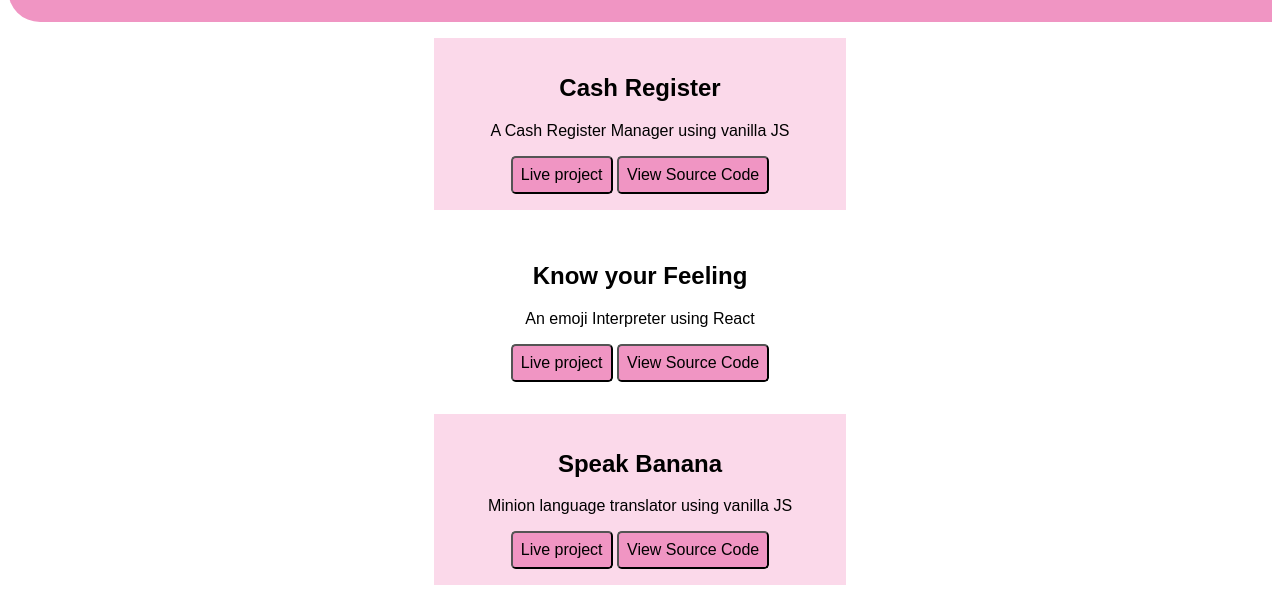
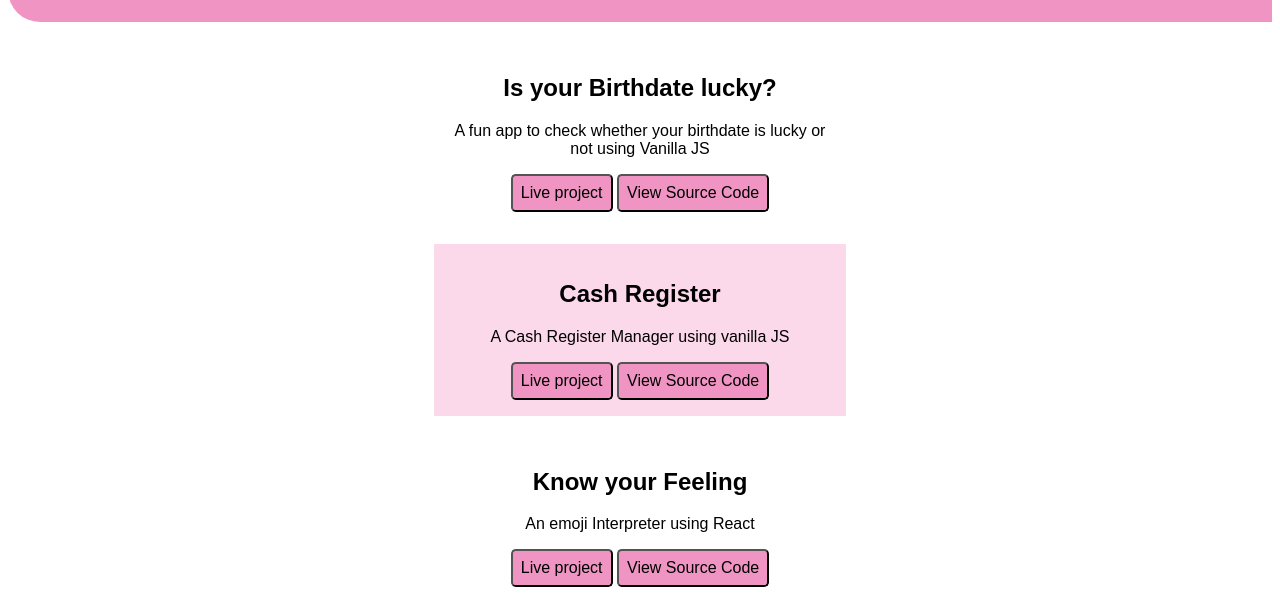
Before and after one commit to KeerthikaReddyP/Portfolio-GettingStarted, a plain HTML site: page projects.html in a window 1280 px wide. Shown: the part 99-715 px from the top of the page. Drawn offline with Linux system fonts and the light colour scheme.

Commit message:
Updated projects

```diff
--- a/projects.html
+++ b/projects.html
@@ -15,6 +15,13 @@
           <li class="list-item"><a href="blogs.html" class="link">Blogs</a></li>
         </ul>
     </nav>
+
+    <div class="project-div">
+      <h2>Is your Birthdate lucky?</h2>
+      <p>A fun app to check whether your birthdate is lucky or not using Vanilla JS</p>
+      <button class="btnn"><a href="https://is-your-birthdate-lucky-keerthika.netlify.app/" class="linkk">Live project</a></button>
+      <button class="btnn"><a href="https://github.com/KeerthikaReddyP/IsYourBirthdateLucky" class="linkk">View Source Code</a></button>
+    </div>
 
     <div class="project-div ow">
       <h2>Cash Register</h2>
```
